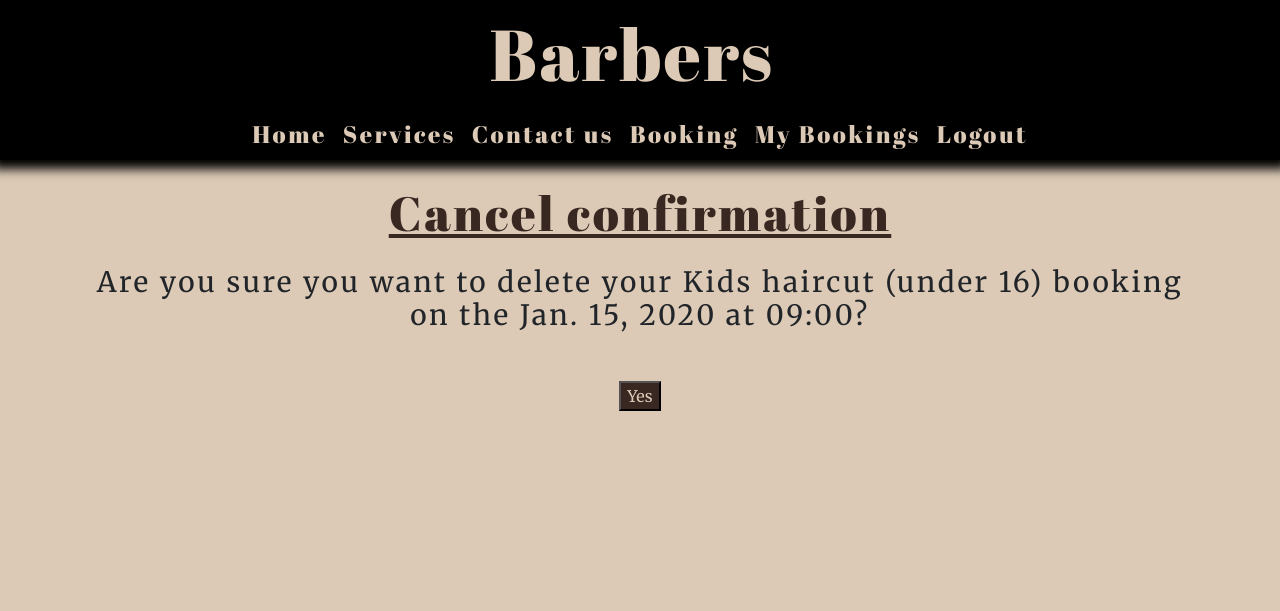
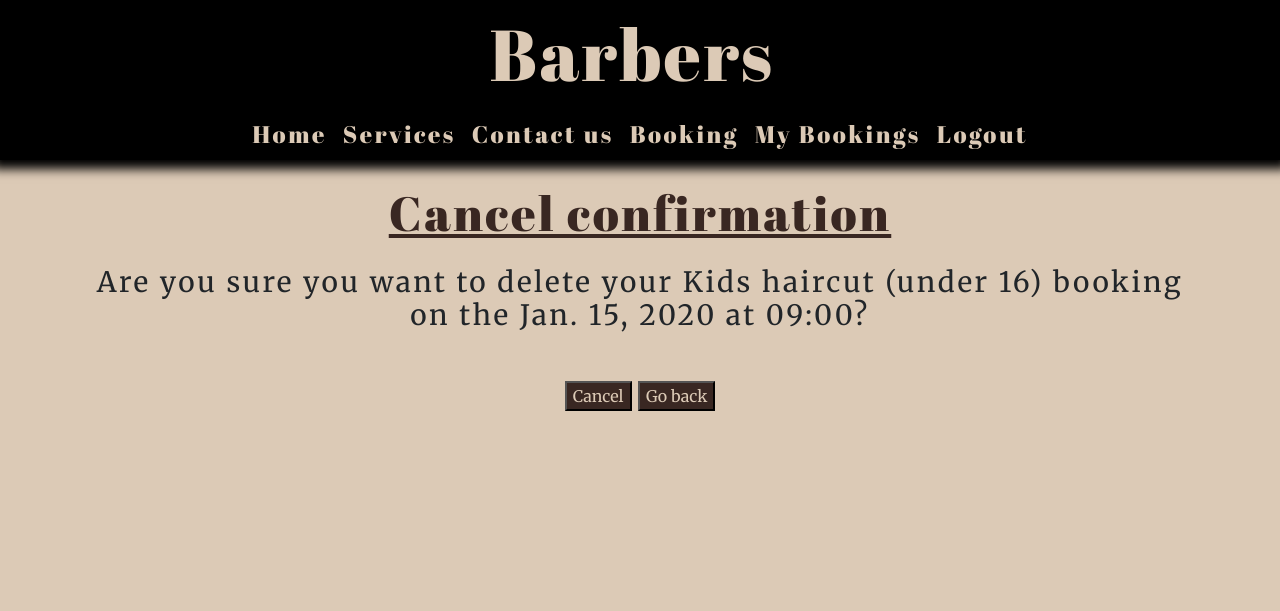
Before and after one commit to kcichy37/fourth-portfolio-project, a Django app: page /cancelbooking/1 in a window 1280 px wide. Shown: the top 611 px of the page. Run offline with Django 3.2, Linux system fonts and the light colour scheme; a user stored in the database is signed in; tables that the repository leaves empty hold one stand-in row (values such as "Sample post"); one stand-in notice (Sample message) is shown.

Commit message:
Add messages to booking, cancellation and delete

```diff
--- a/barber_booking/views.py
+++ b/barber_booking/views.py
@@ -1,6 +1,7 @@
 from django.shortcuts import render, redirect, get_object_or_404
 from django.views import View
 from django.contrib.auth.decorators import login_required
+from django.contrib import messages
 from .models import Booking, Querie
 from .form import BookingForm, ContactUsForm
 from django.contrib.auth.models import User
@@ -29,6 +30,8 @@ def bookingform(request):
     if form.is_valid():
         form.instance.username = request.user
         form.save()
+        messages.success(
+                request, ("Your booking has been successful, it's pending confirmation."))
         return redirect('mybooking')
     else:
         form = BookingForm()
@@ -63,6 +66,8 @@ def editbooking(request, booking_id):
     else:
         if form.is_valid():
             form.save()
+            messages.success(
+                request, ("Booking edited successfully."))
             return redirect('mybooking')
 
     return render(request, 'edit_booking.html',
@@ -82,6 +87,9 @@ def cancelbooking(request, booking_id):
     else:
         if request.method == 'POST':
             booking.delete()
+            messages.success(
+                request, ("Booking cancelled successfully."))
+            return redirect('mybooking')
             return redirect(mybooking)
 
         return render(request, 'delete_booking.html', {'booking': booking})
--- a/templates/base.html
+++ b/templates/base.html
@@ -61,6 +61,19 @@
     </div>
   </nav>
 
+  <div class="container messages">
+    <div class="row">
+      <div class="col-md-8 offset-md-2">
+        {% for message in messages %}
+        <div class="alert {{ message.tags }} alert-dismissible fade show" id="msg" role="alert">
+          {{ message | safe }}
+          <button type="button" class="btn-close" data-bs-dismiss="alert" aria-label="Close"></button>
+        </div>
+        {% endfor %}
+      </div>
+    </div>
+  </div>
+
   <!-- Content from templates -->
   <main>
     {% block content %}
@@ -76,6 +89,14 @@
       <i class="fab fa-instagram-square ms-3"></i>
       <i class="fab fa-youtube-square ms-3"></i></p>
   </footer>
+
+  <script>
+    setTimeout(function () {
+      let messages = document.getElementById("msg");
+      let alert = new bootstrap.Alert(messages);
+      alert.close();
+    }, 3000);
+  </script>
 </body>
 
 </html>
--- a/templates/delete_booking.html
+++ b/templates/delete_booking.html
@@ -9,7 +9,8 @@
     <div class="form-group">
         <form method="POST">
             {%csrf_token%}
-            <button type="submit" class="btn, btn-style">Yes</button>
+            <button type="submit" class="btn-style">Cancel</button>
+            <input type="button" value="Go back" class="btn-style" onclick="history.back()">
         </form>
     </div>
     {%endif%}
--- a/templates/edit_booking.html
+++ b/templates/edit_booking.html
@@ -8,6 +8,7 @@
         {% csrf_token %}
         {{ form.as_p }}
         <button class="btn-style" type="submit">Update</button>
+        <input type="button" value="Go back" class="btn-style" onclick="history.back()">
     </form>
 </div>
 
```
Also changed, not shown: barber_shop/settings.py (+9 -0 lines), static/css/style.css (line endings or trailing spaces).
